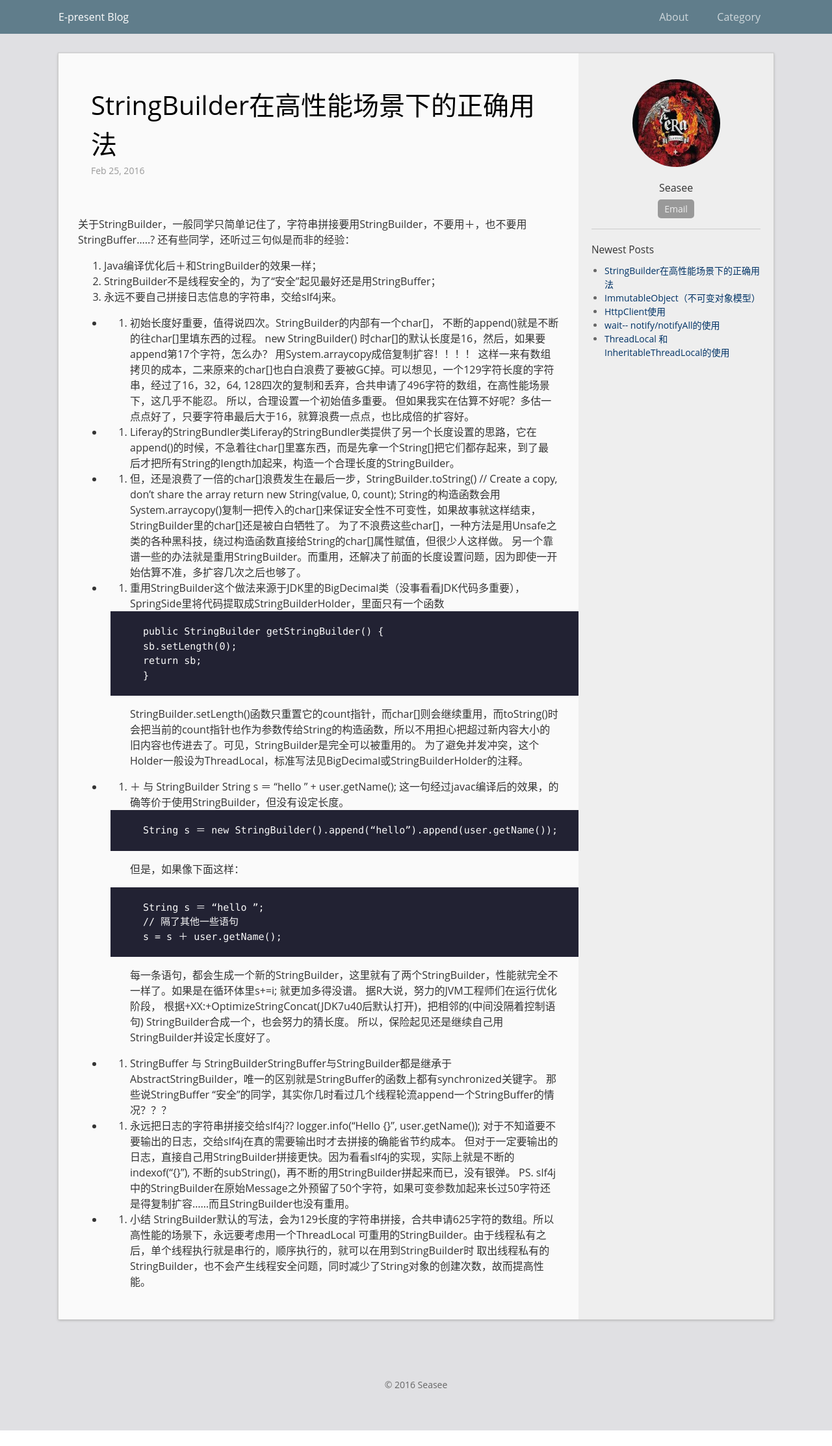
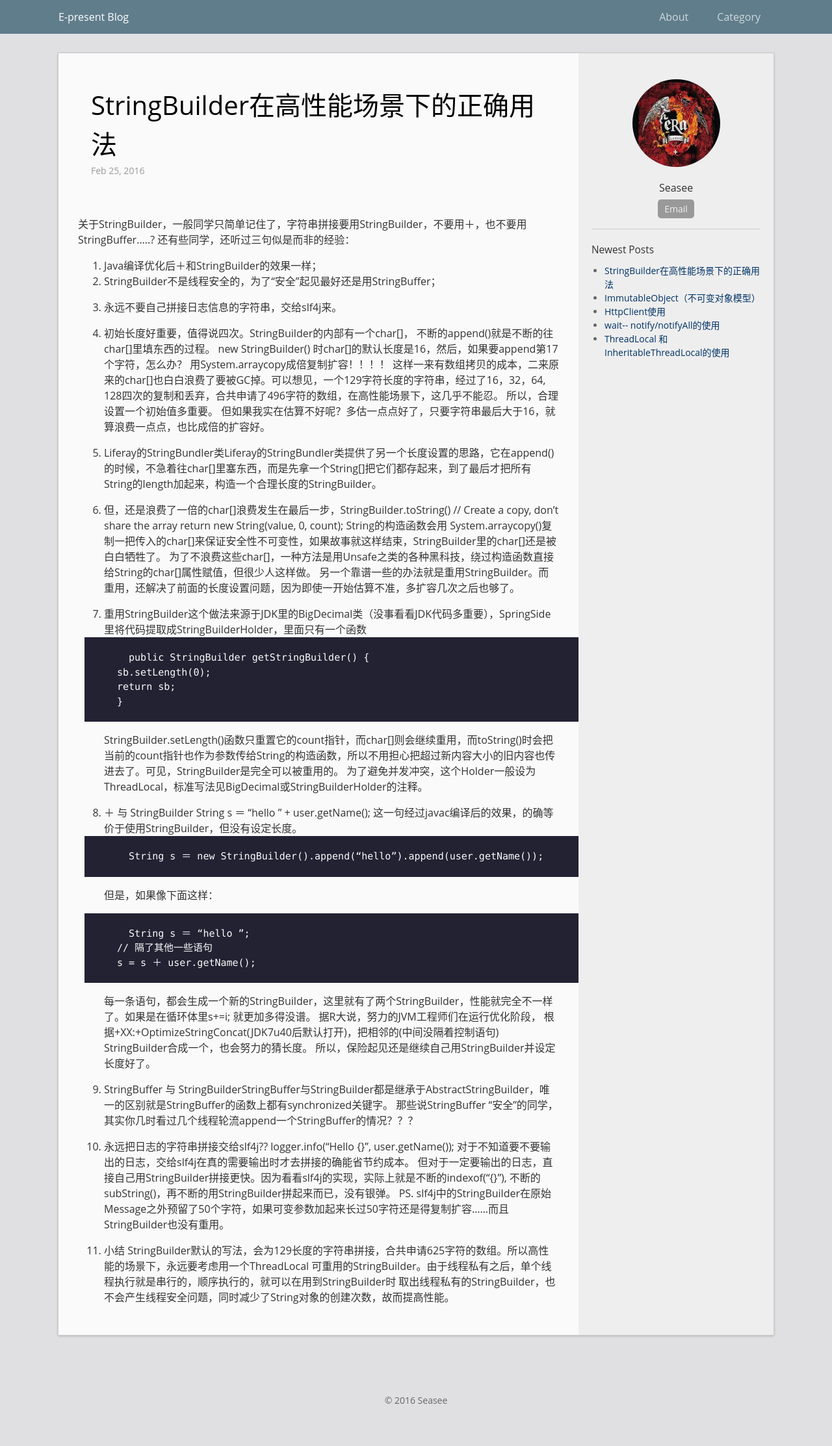
Before and after one commit to E-Present/e-present.github.io, a Jekyll site: the page built from _posts/2016-02-25-stringbuilder.md, in a window 1280 px wide. Shown: the whole page at 65% size. Built offline with Jekyll 4.4.1, drawn with Linux system fonts in a browser that asks for light colours; before the commit the page ends 2202 px from its top, so only the background shows below that.

````diff
--- a/_posts/2016-02-25-stringbuilder.md
+++ b/_posts/2016-02-25-stringbuilder.md
@@ -12,23 +12,23 @@ permalink: /blogs/stringBuilder
 2. StringBuilder不是线程安全的，为了“安全”起见最好还是用StringBuffer；
 3. 永远不要自己拼接日志信息的字符串，交给slf4j来。
 
-* 1. 初始长度好重要，值得说四次。StringBuilder的内部有一个char[]， 不断的append()就是不断的往char[]里填东西的过程。
+1. 初始长度好重要，值得说四次。StringBuilder的内部有一个char[]， 不断的append()就是不断的往char[]里填东西的过程。
 new StringBuilder() 时char[]的默认长度是16，然后，如果要append第17个字符，怎么办？
 用System.arraycopy成倍复制扩容！！！！
 这样一来有数组拷贝的成本，二来原来的char[]也白白浪费了要被GC掉。可以想见，一个129字符长度的字符串，经过了16，32，64, 128四次的复制和丢弃，合共申请了496字符的数组，在高性能场景下，这几乎不能忍。
 所以，合理设置一个初始值多重要。
 但如果我实在估算不好呢？多估一点点好了，只要字符串最后大于16，就算浪费一点点，也比成倍的扩容好。
 
-* 2. Liferay的StringBundler类Liferay的StringBundler类提供了另一个长度设置的思路，它在append()的时候，不急着往char[]里塞东西，而是先拿一个String[]把它们都存起来，到了最后才把所有String的length加起来，构造一个合理长度的StringBuilder。
+2. Liferay的StringBundler类Liferay的StringBundler类提供了另一个长度设置的思路，它在append()的时候，不急着往char[]里塞东西，而是先拿一个String[]把它们都存起来，到了最后才把所有String的length加起来，构造一个合理长度的StringBuilder。
 
-* 3. 但，还是浪费了一倍的char[]浪费发生在最后一步，StringBuilder.toString()
+3. 但，还是浪费了一倍的char[]浪费发生在最后一步，StringBuilder.toString()
   // Create a copy, don't share the array
 return new String(value, 0, count);
 String的构造函数会用 System.arraycopy()复制一把传入的char[]来保证安全性不可变性，如果故事就这样结束，StringBuilder里的char[]还是被白白牺牲了。
 为了不浪费这些char[]，一种方法是用Unsafe之类的各种黑科技，绕过构造函数直接给String的char[]属性赋值，但很少人这样做。
 另一个靠谱一些的办法就是重用StringBuilder。而重用，还解决了前面的长度设置问题，因为即使一开始估算不准，多扩容几次之后也够了。
 
-* 4. 重用StringBuilder这个做法来源于JDK里的BigDecimal类（没事看看JDK代码多重要），SpringSide里将代码提取成StringBuilderHolder，里面只有一个函数
+4. 重用StringBuilder这个做法来源于JDK里的BigDecimal类（没事看看JDK代码多重要），SpringSide里将代码提取成StringBuilderHolder，里面只有一个函数
  ```
   public StringBuilder getStringBuilder() {
 sb.setLength(0);
@@ -38,7 +38,7 @@ return sb;
 StringBuilder.setLength()函数只重置它的count指针，而char[]则会继续重用，而toString()时会把当前的count指针也作为参数传给String的构造函数，所以不用担心把超过新内容大小的旧内容也传进去了。可见，StringBuilder是完全可以被重用的。
 为了避免并发冲突，这个Holder一般设为ThreadLocal，标准写法见BigDecimal或StringBuilderHolder的注释。
 
-* 5. ＋ 与 StringBuilder  String s ＝ “hello ” + user.getName();
+5. ＋ 与 StringBuilder  String s ＝ “hello ” + user.getName();
 这一句经过javac编译后的效果，的确等价于使用StringBuilder，但没有设定长度。
 ```
   String s ＝ new StringBuilder().append(“hello”).append(user.getName());
@@ -53,14 +53,14 @@ s = s ＋ user.getName();
 据R大说，努力的JVM工程师们在运行优化阶段， 根据+XX:+OptimizeStringConcat(JDK7u40后默认打开)，把相邻的(中间没隔着控制语句) StringBuilder合成一个，也会努力的猜长度。
 所以，保险起见还是继续自己用StringBuilder并设定长度好了。
 
-* 6. StringBuffer 与 StringBuilderStringBuffer与StringBuilder都是继承于AbstractStringBuilder，唯一的区别就是StringBuffer的函数上都有synchronized关键字。
+6. StringBuffer 与 StringBuilderStringBuffer与StringBuilder都是继承于AbstractStringBuilder，唯一的区别就是StringBuffer的函数上都有synchronized关键字。
 那些说StringBuffer “安全”的同学，其实你几时看过几个线程轮流append一个StringBuffer的情况？？？
 
-* 7. 永远把日志的字符串拼接交给slf4j??  logger.info("Hello {}", user.getName());
+7. 永远把日志的字符串拼接交给slf4j??  logger.info("Hello {}", user.getName());
 对于不知道要不要输出的日志，交给slf4j在真的需要输出时才去拼接的确能省节约成本。
 但对于一定要输出的日志，直接自己用StringBuilder拼接更快。因为看看slf4j的实现，实际上就是不断的indexof("{}"), 不断的subString()，再不断的用StringBuilder拼起来而已，没有银弹。
 PS. slf4j中的StringBuilder在原始Message之外预留了50个字符，如果可变参数加起来长过50字符还是得复制扩容......而且StringBuilder也没有重用。
 
-* 8. 小结
+8. 小结
    StringBuilder默认的写法，会为129长度的字符串拼接，合共申请625字符的数组。所以高性能的场景下，永远要考虑用一个ThreadLocal 可重用的StringBuilder。由于线程私有之后，单个线程执行就是串行的，顺序执行的，就可以在用到StringBuilder时
 取出线程私有的StringBuilder，也不会产生线程安全问题，同时减少了String对象的创建次数，故而提高性能。
````
